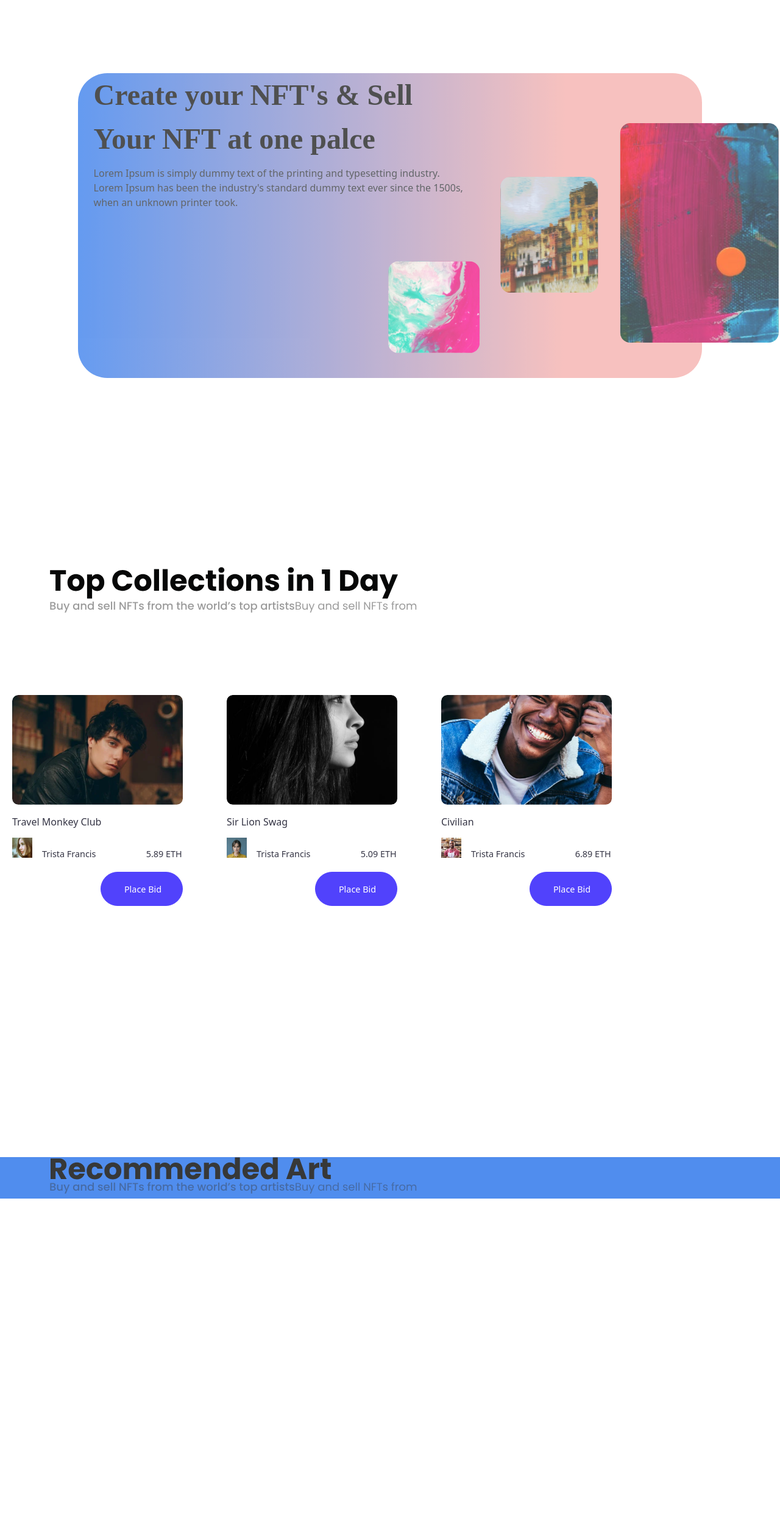
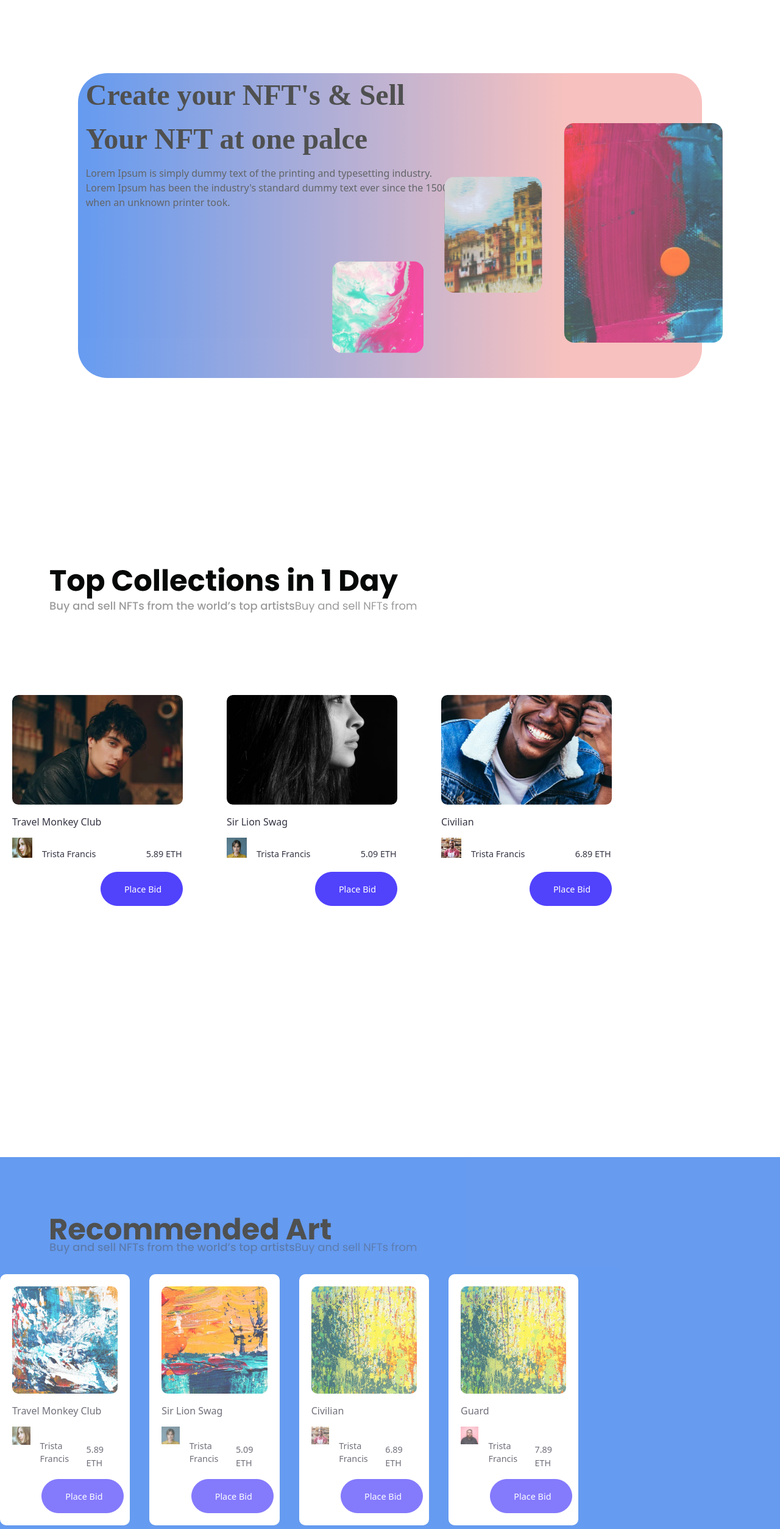
Before and after one commit to SamaMansour/nft-marketplace-private, a React (Create React App) app: page / in a window 1280 px wide. Shown: the part 4780-7288 px from the top of the page at 61% size. Built offline with nearby package versions, Linux system fonts and the light colour scheme.

Commit message:
Fix recommended art

```diff
--- a/src/app/components/ui/CreateNft/CreateNft.scss
+++ b/src/app/components/ui/CreateNft/CreateNft.scss
@@ -30,7 +30,7 @@
 
 	.art__img{
 		position: absolute;
-		left: 49.7%;
+		left: 40.7%;
 		right: 10.26%;
 		top: 16.46%;
 		bottom: 16.13%;
--- a/src/app/components/ui/CreateNft/CreateNft.tsx
+++ b/src/app/components/ui/CreateNft/CreateNft.tsx
@@ -8,7 +8,7 @@ import './CreateNft.scss';
 
 const CreateNft = ()=>{
 	return(
-		<div className="nft__info" style={{ marginTop:'4900px', height:"500px", marginRight:"10%", borderRadius:"48px", paddingLeft:"2%", opacity:"0.7"}}>
+		<div className="nft__info" style={{ marginTop:'4900px', height:"500px", marginRight:"10%", borderRadius:"48px", paddingLeft:"1%", opacity:"0.7"}}>
 			<div>
 				<h3>Create your NFT's & Sell Your NFT at one palce</h3>
 				<p>Lorem Ipsum is simply dummy text of the printing and typesetting industry. <br></br>Lorem Ipsum has been the industry's standard dummy text ever since the 1500s, <br></br>when an unknown printer took.</p>
--- a/src/app/components/ui/RecommendedArt/RecommendedArt.scss
+++ b/src/app/components/ui/RecommendedArt/RecommendedArt.scss
@@ -121,7 +121,7 @@ $color_4: #343444;
 	gap: 32px;
 
 	width: 1600px;
-	height: 610px;
+	height: 810px;
 
 
 	/* Inside auto layout */
--- a/src/app/components/ui/RecommendedArt/RecommendedArt.tsx
+++ b/src/app/components/ui/RecommendedArt/RecommendedArt.tsx
@@ -13,7 +13,7 @@ import "./RecommendedArt.scss";
 const RecommendedArt = () => {
 
   return (
-    <section className="recommended-section" style={{ marginTop:'900px'}}>
+    <section className="recommended-section" style={{ marginTop:'900px', height:"800px", paddingTop:"5px", opacity:"0.7"}}>
       <Container>
         <Row>
           <Col lg="12" className="mb-5">
@@ -22,7 +22,7 @@ const RecommendedArt = () => {
               <img src={RecommendedSubtitle} />
             </div>
           </Col>
-          <div className="row-frame" style={{marginTop:'7270px'}}>
+          <div className="row-frame" style={{marginTop:'6870px', height:"600px"}}>
           {NFT__DATA.slice(0, 4).map((item) => (
             <Col lg="2" md="6" sm="3" xs="3" key={item.id} class="col-md-5 col-md-offset-12">
               <NftCard key={item.id} item={item} />
```
